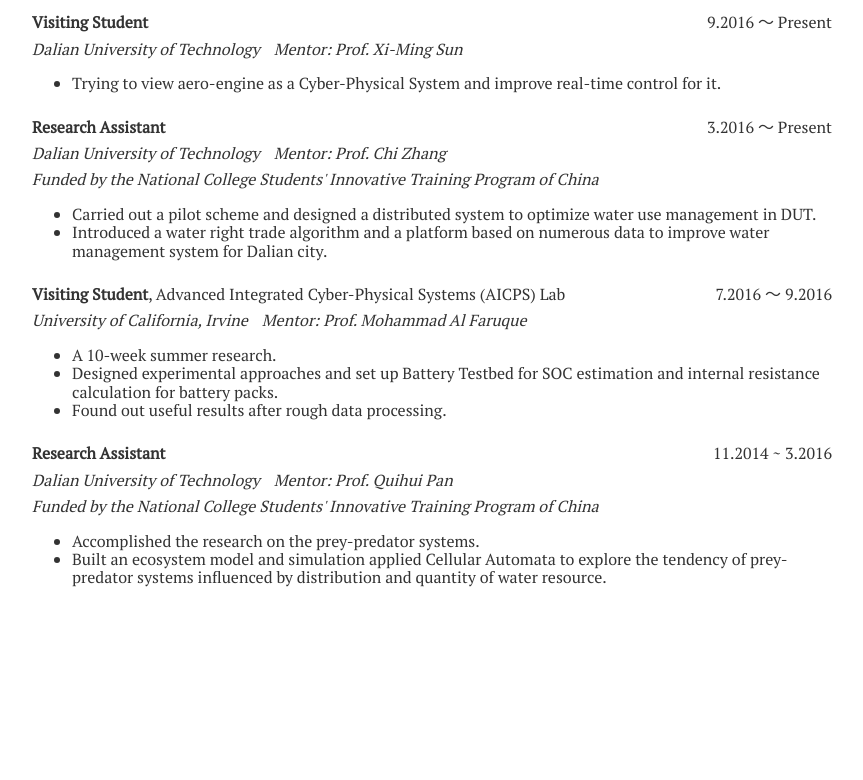
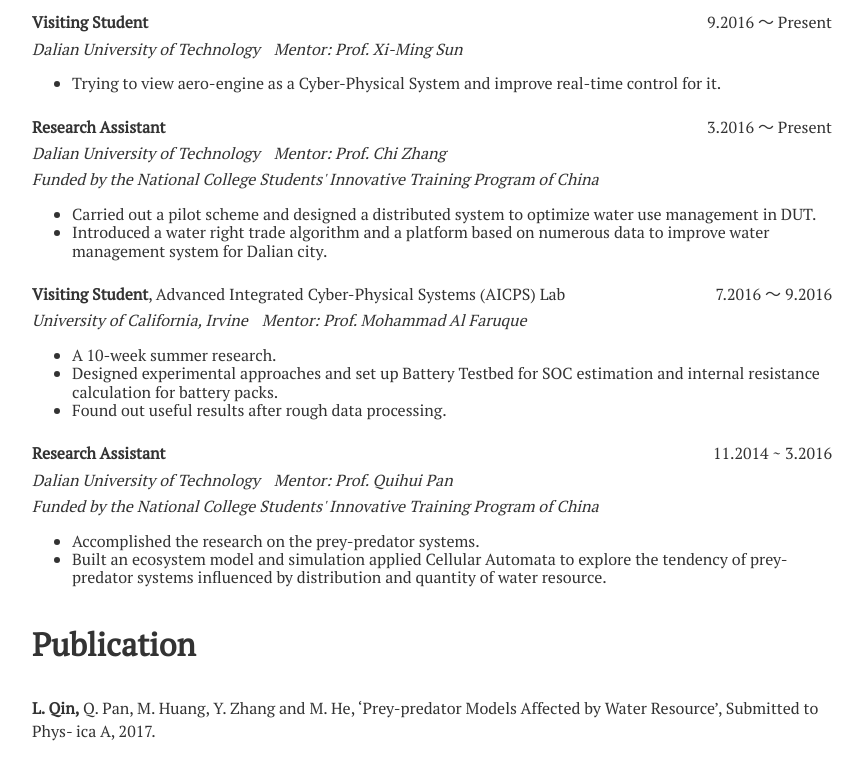
Before and after one commit to iplus26/sunny, a plain HTML site: page html/research-experience.html in a window 1280 px wide. Shown: the part 433-1213 px from the top of the page, without its empty margins (208-1071 px from the left). Before the commit the page ends 1145 px from the top, so only its background shows below. Drawn offline with Linux system fonts and the light colour scheme; files that its build step writes are made by us from their sources.

Commit message:
Add publication

```diff
--- a/html/research-experience.html
+++ b/html/research-experience.html
@@ -94,6 +94,10 @@
                     </ul>
                 </div>
             </div>
+            <h1>Publication</h1>
+            <div class="cv-content">
+                <p><strong>L. Qin,</strong> Q. Pan, M. Huang, Y. Zhang and M. He, ‘Prey-predator Models Affected by Water Resource’, Submitted to Phys- ica A, 2017.</p>
+            </div>
         </div>
     </div>
 </body>
```
